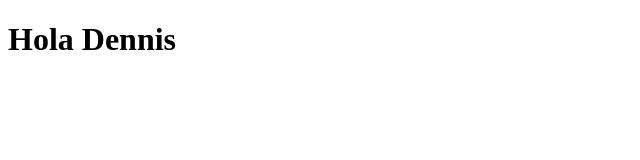
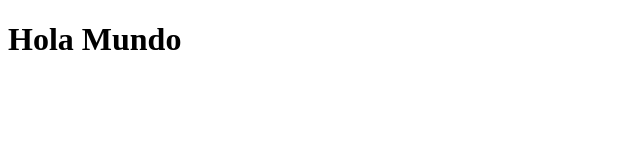
Before and after one commit to denqueaz/PruebaIniciarProy, a React app: page / in a window 1280 px wide. Shown: the top 160 px of the page, without its empty margins (0-640 px from the left). Built offline with nearby package versions, Linux system fonts and the light colour scheme.

Commit message:
Quitando error por react v18

```diff
--- a/src/components/App.jsx
+++ b/src/components/App.jsx
@@ -1,7 +1,7 @@
 import React from 'react'
 const App = () => {
   return (
-    <h1>Hola Dennis</h1>
+    <h1>Hola Mundo</h1>
   )
 }
 
--- a/src/index.js
+++ b/src/index.js
@@ -1,5 +1,7 @@
 import React from 'react'
-import ReactDOM from 'react-dom'
+import { createRoot } from 'react-dom/client'
 import App from './components/App'
 
-ReactDOM.render(<App />,document.getElementById('app'))
+const container = document.getElementById('app');
+const root = createRoot(container);
+root.render(<App />);
```
